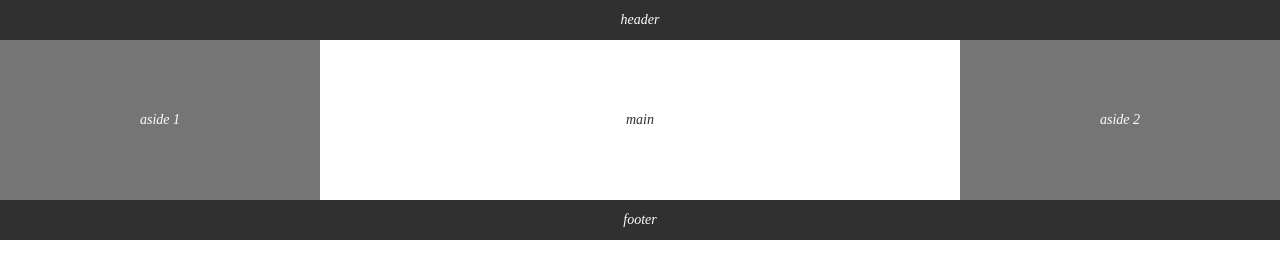
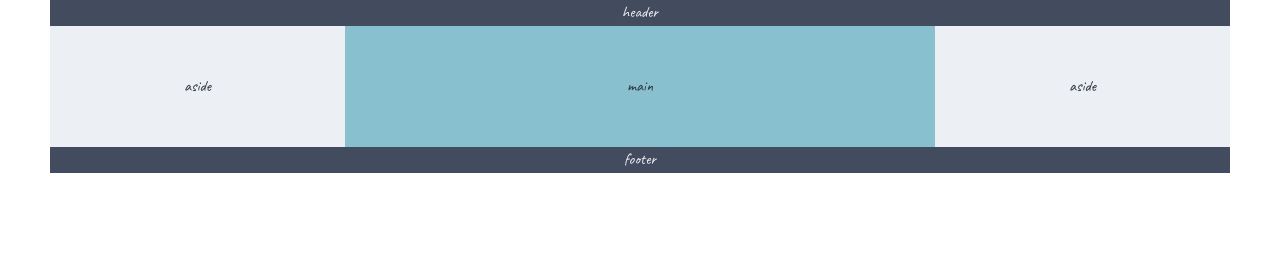
Before and after one commit to pixelius/flexbox-layout, a plain HTML site: page holygrail-layout/index.html in a window 1280 px wide. Drawn offline with Linux system fonts and the light colour scheme.

Commit message:
BEM Naming convention update

```diff
--- a/holygrail-layout/css/styles.scss
+++ b/holygrail-layout/css/styles.scss
@@ -2,49 +2,52 @@
 @import "partial/settings";
 
 /* Styles.scss */
-.wrapper {
-    display: flex;
-    flex-wrap: wrap;
-    flex-direction: column;
-    text-align: center;
+.o-page {
+    font-family: 'myfont';
+    line-height: 1.6;
+    &__inner {
+        display: flex;
+        flex-wrap: wrap;
+        flex-direction: column;
+        max-width: 1180px;
+        margin: auto;
+        color: map-get($nord, nord0);
+        text-align: center;
+    }
 }
 
-header,
-footer {
-    padding: .75rem 0;
-    background-color: map-get($base, darkgrey);
+.header,
+.footer {
+    color: map-get($nord, nord6);
+    background-color: map-get($nord, nord2);
 }
 
-main {
+.main {
     padding: 3rem 0;
-    color: map-get($base, darkgrey);
+    background-color: map-get($nord, nord8);
 }
 
-aside {
+.aside {
     padding: 1.5rem 0;
-    background-color: map-get($base, grey);
+    background-color: map-get($nord, nord6);
 }
 
 @media all and (min-width: 60em) {
-    .wrapper {
+    .o-page__inner {
         flex-direction: row;
     }
 
-    header,
-    footer {
+    .header,
+    .footer {
         flex-basis: 100%;
     }
 
-    main {
+    .main {
         flex-basis: 50%;
     }
 
-    aside {
+    .aside {
         flex-basis: 25%;
-    }
-
-    main,
-    aside {
-        padding: 4.5rem 0;
+        padding: 3rem 0;
     }
 }
--- a/holygrail-layout/index.html
+++ b/holygrail-layout/index.html
@@ -1,6 +1,6 @@
 <!DOCTYPE html>
 
-<html>
+<html lang="es">
 <head>
     <meta charset="utf-8">
     <!-- to choose what version of Internet Explorer the page should be rendered as -->
@@ -8,18 +8,26 @@
     <!-- how to control the page's dimensions and scaling -->
     <meta name="viewport" content="width=device-width, initial-scale=1">
 
-    <title>holy grail layout</title>
+    <title>flex holy grail layout</title>
+    <meta name="description" content="por definir">
+    <meta name="author" content="por definir">
+
+    <link rel="preload" href="fonts/myfont.woff2" as="font" type="font/woff2" crossorigin="anonymous">
+
+    <link rel="preload" href="css/styles.css" as="style">
     <link rel="stylesheet" href="css/styles.css">
 </head>
 
-<body>
+<body class="o-page">
 
-    <div class="wrapper">
-        <header>header</header>
-        <aside>aside 1</aside>
-        <main>main</main>
-        <aside>aside 2</aside>
-        <footer>footer</footer>
+    <div class="o-page__inner">
+
+        <header class="header">header</header>
+        <aside class="aside">aside</aside>
+        <main class="main">main</main>
+        <aside class="aside">aside</aside>
+        <footer class="footer">footer</footer>
+
     </div>
 
 </body>
```
Also changed, not shown: holygrail-layout/css/styles.css, 1 other file.
